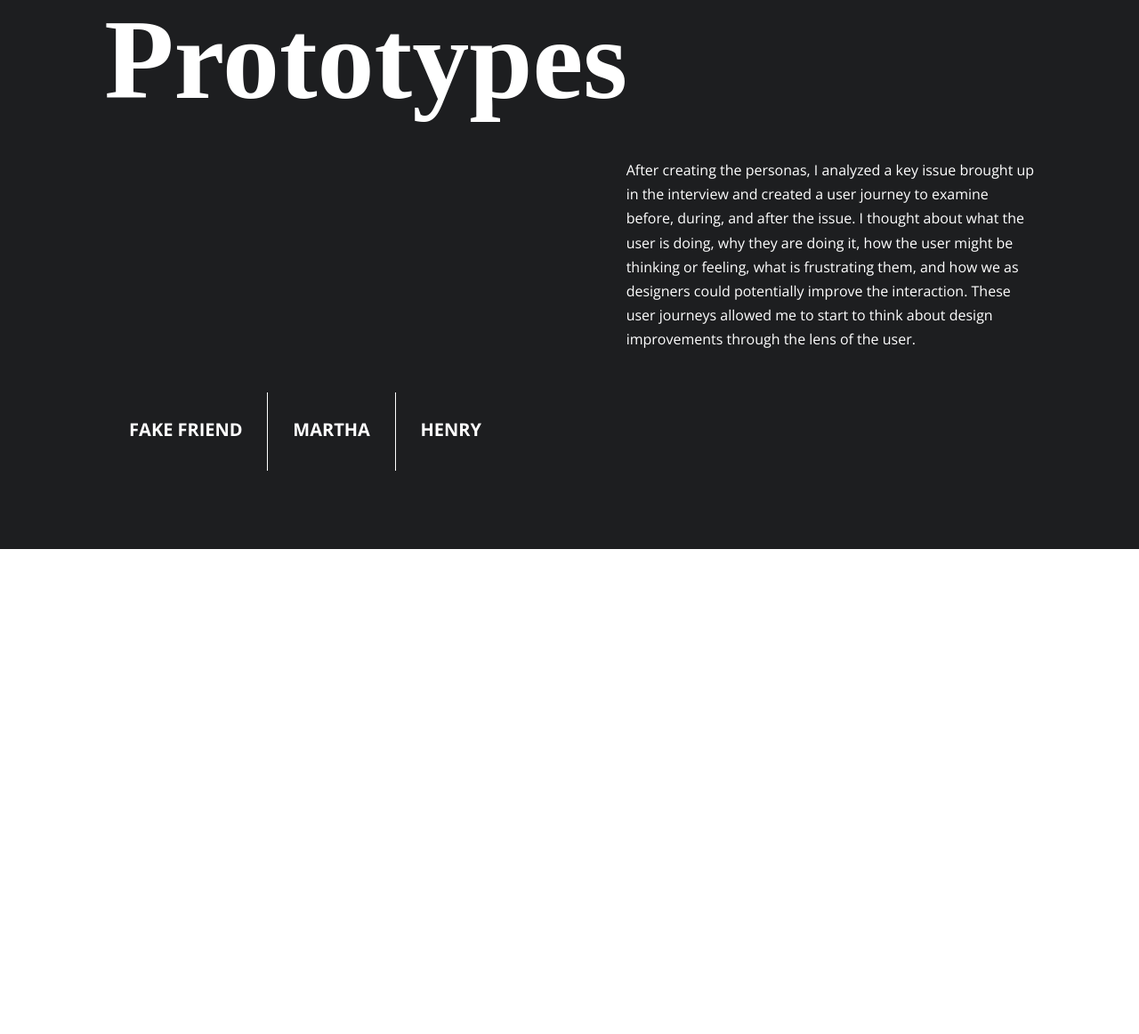
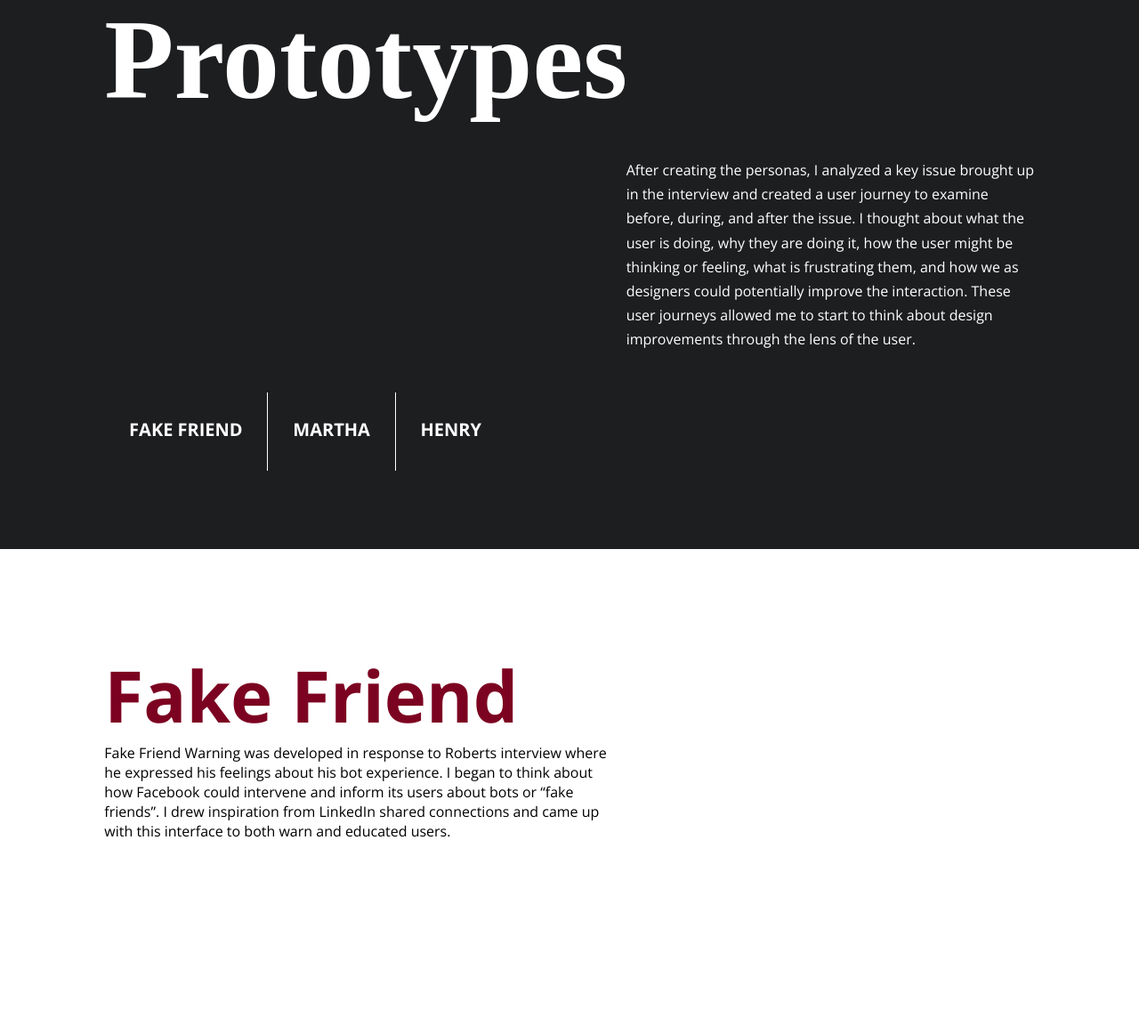
Before and after one commit to KHurleyDesign/DegreeProject, a plain HTML site: page prototypes.html in a window 1280 px wide. Shown: the part 149-1311 px from the top of the page at 89% size. Before the commit the page ends 800 px from the top, so only its background shows below. Drawn offline with nearby package versions, Linux system fonts and the light colour scheme.

Commit message:
added fake freiend desc

```diff
--- a/prototypes.html
+++ b/prototypes.html
@@ -53,6 +53,18 @@
             <li><a href="#henry">Henry</a></li>
         </ul>
     </section>
+
+    <section>
+        <div class="grid-fakeFriendDesc">
+            <h2 class="proto-title friend-title"> Fake Friend</h2>
+            <p class="proto-desc friend-desc">Fake Friend Warning was developed in response to Roberts interview where
+                he expressed
+                his feelings about
+                his bot experience. I began to think about how Facebook could intervene and inform its users about bots
+                or “fake friends”. I drew inspiration from LinkedIn shared connections and came up with this interface
+                to both warn and educated users. </p>
+        </div>
+    </section>
 </body>
 
 </html>
--- a/styles/_gridPrototype.scss
+++ b/styles/_gridPrototype.scss
@@ -5,6 +5,13 @@
     grid-column-gap: 10px;
     padding-top: 5%;
     background-color: $brandBlack;
+}
+
+.grid-fakeFriendDesc {
+    display: grid;
+    grid-template-columns: repeat(11, 1fr);
+    grid-template-rows: repeat(5, 1fr);
+    grid-column-gap: 10px;
 }
 
 .p-heading {
@@ -16,3 +23,13 @@
     grid-column: 7/11;
     grid-row: 4/7;
 }
+
+.friend-title {
+    grid-column: 2/8;
+    grid-row: 2/3;
+}
+
+.friend-desc {
+    grid-column: 2/7;
+    grid-row: 3/5;
+}
--- a/styles/_text.scss
+++ b/styles/_text.scss
@@ -112,3 +112,15 @@
     color: $brandRed;
 
 }
+
+.proto-title {
+    color: $brandRed;
+    font-family: $fontTwo;
+    font-weight: 700;
+    font-size: 5em;
+}
+
+.proto-desc {
+    font-family: $fontTwo;
+    font-weight: 400;
+}
```
Also changed, not shown: styles/styles.css, 1 other file.
